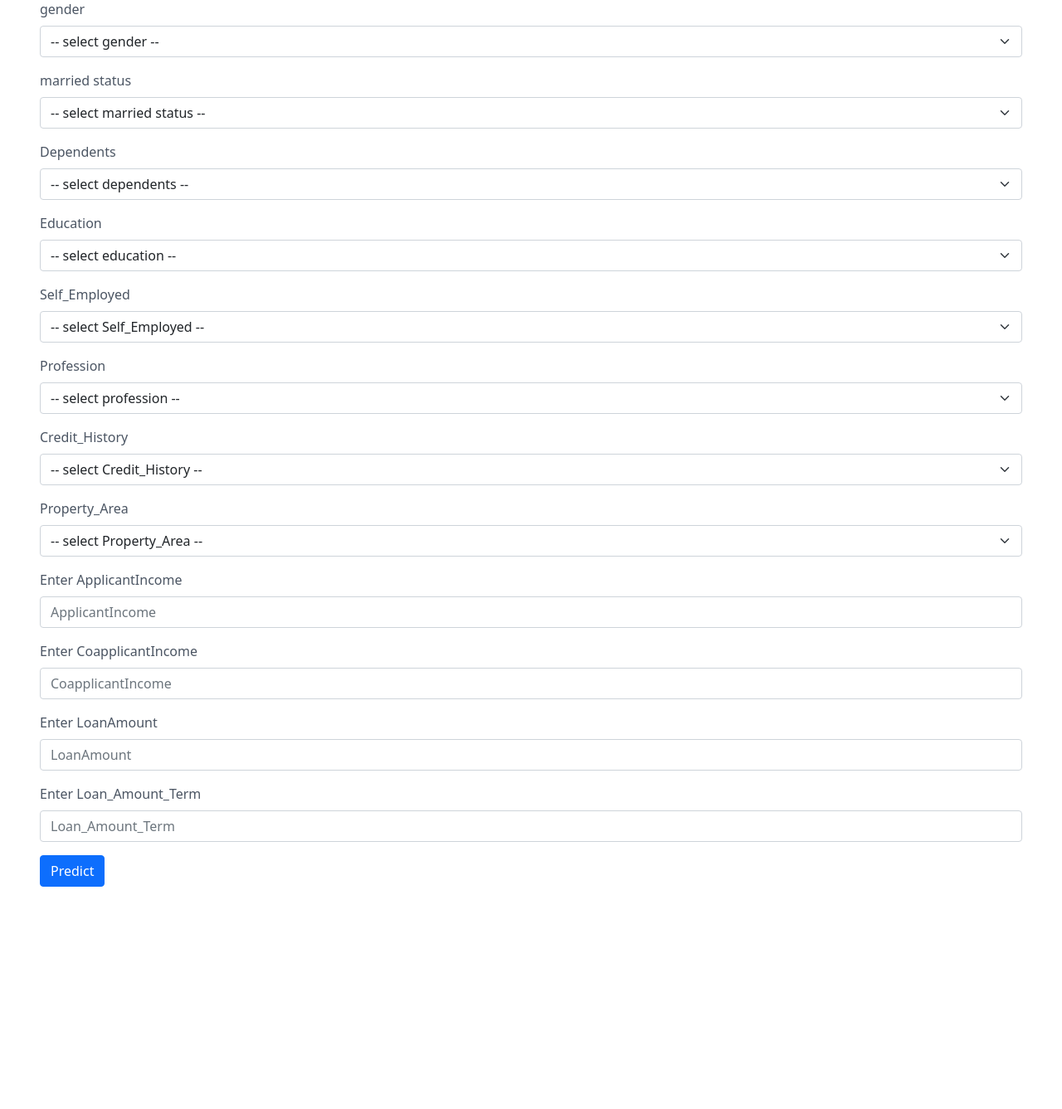
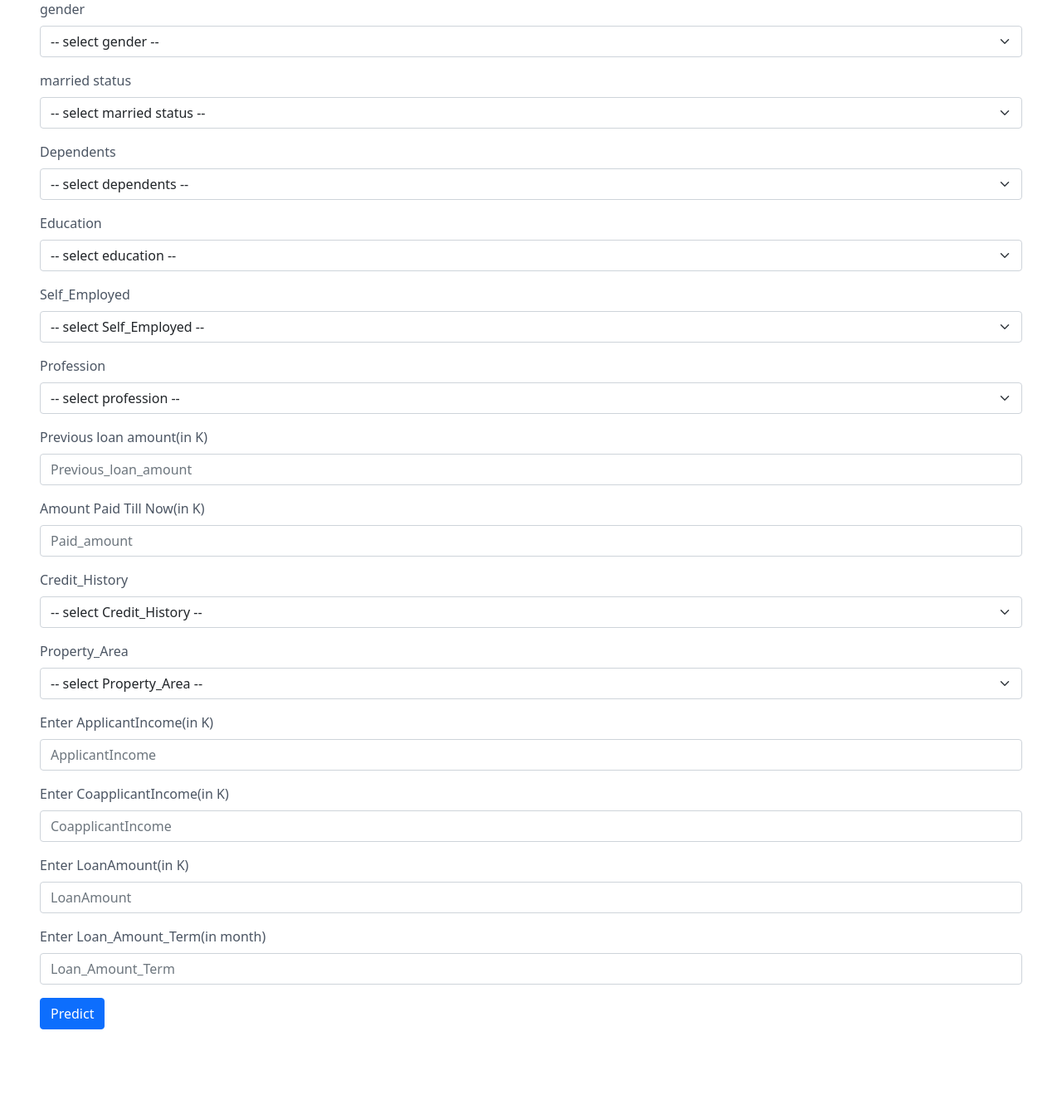
Before and after one commit to Adityakr55/Final-Year-Project, a Flask app: page /prediction.html in a window 1280 px wide. Shown: the part 349-1686 px from the top of the page at 83% size. Before the commit the page ends 1418 px from the top, so only its background shows below. Run offline with Flask 3, Linux system fonts and the light colour scheme; parts of the project's set-up code (start-up, migrations or seed data) failed here and were passed over.

Commit message:
html and backend file for biasing on three factor

```diff
--- a/app.py
+++ b/app.py
@@ -25,6 +25,17 @@ def predict():
         CoapplicantIncome = float(request.form['CoapplicantIncome'])
         LoanAmount = float(request.form['LoanAmount'])
         Loan_Amount_Term = float(request.form['Loan_Amount_Term'])
+
+        #new feature
+
+        Previous_loan_amount=float(request.form['Previous_loan_amount'])
+        profession = request.form['profession']
+        Paid_amount=float(request.form['Paid_amount'])
+
+
+
+
+        #new feature
 
         # gender
         if (gender == "Male"):
@@ -80,6 +91,56 @@ def predict():
             semiurban=0
             urban=0
 
+        #new change in logic
+
+        #biasing based on profession
+
+        if profession == "Farming":
+            ApplicantIncome += 100
+        elif profession == "Teaching":
+            ApplicantIncome += 300
+        elif profession == "Banking":
+            ApplicantIncome += 800
+        elif profession == "Doctor":
+            ApplicantIncome += 500
+        elif profession == "Other":
+            ApplicantIncome += 50
+
+
+        #biasing based on education
+        if education == "Graduate":
+            ApplicantIncome += 50
+
+
+        #biasing based on previous loan amount
+        Left_amount=Previous_loan_amount-Paid_amount
+        if Left_amount >= 2500:
+            Applicant_income = 0
+        elif 1500 <= Left_amount < 2500:
+            Applicant_income -= Left_amount
+        if Applicant_income <= 0:
+            Applicant_income = 0
+        elif 500 < Left_amount < 1500:
+            Applicant_income -= 500
+
+
+
+
+
+
+
+
+
+
+
+
+
+
+
+
+
+        #new change
+
 
         ApplicantIncomelog = np.log(ApplicantIncome)
         totalincomelog = np.log(ApplicantIncome+CoapplicantIncome)
--- a/templates/prediction.html
+++ b/templates/prediction.html
@@ -78,14 +78,27 @@
 
 <div class="mb-3">
   <label for="exampleFormControlInput1" class="form-label"> Profession</label>
-  <select class="form-select" id="married" name="married" aria-label="Default select example">
+  <select class="form-select" id="profession" name="profession" aria-label="Default select example">
   <option selected>-- select profession --</option>
-  <option value="Yes">Farming</option>
-  <option value="No">Teaching</option>
-  <option value="No">Banking</option>
-  <option value="No">Doctor</option>
-  <option value="No">Other</option>
+  <option value="farming">Farming</option>
+  <option value="Teaching">Teaching</option>
+  <option value="Banking">Banking</option>
+  <option value="Doctor">Doctor</option>
+  <option value="Other">Other</option>
 </select>
+</div>
+
+<!-- previous loan history -->
+
+<div class="mb-3">
+  <label for="exampleFormControlInput1" class="form-label">Previous loan amount(in K)</label>
+  <input type="text" class="form-control" id="Previous_loan_amount" name="Previous_loan_amount" placeholder="Previous_loan_amount">
+</div>
+
+
+<div class="mb-3">
+  <label for="exampleFormControlInput1" class="form-label">Amount Paid Till Now(in K)</label>
+  <input type="text" class="form-control" id="Paid_amount" name="Paid_amount" placeholder="Paid_amount">
 </div>
 
 
@@ -116,19 +129,19 @@
 </select>
 </div>
 <div class="mb-3">
-  <label for="exampleFormControlInput1" class="form-label">Enter ApplicantIncome</label>
+  <label for="exampleFormControlInput1" class="form-label">Enter ApplicantIncome(in K)</label>
   <input type="text" class="form-control" id="ApplicantIncome" name="ApplicantIncome" placeholder="ApplicantIncome">
 </div>
 <div class="mb-3">
-  <label for="exampleFormControlInput1" class="form-label">Enter CoapplicantIncome</label>
+  <label for="exampleFormControlInput1" class="form-label">Enter CoapplicantIncome(in K)</label>
   <input type="text" class="form-control" id="CoapplicantIncome" name="CoapplicantIncome" placeholder="CoapplicantIncome">
 </div>
 <div class="mb-3">
-  <label for="exampleFormControlInput1" class="form-label">Enter LoanAmount</label>
+  <label for="exampleFormControlInput1" class="form-label">Enter LoanAmount(in K)</label>
   <input type="text" class="form-control" id="LoanAmount" name="LoanAmount" placeholder="LoanAmount">
 </div>
 <div class="mb-3">
-  <label for="exampleFormControlInput1" class="form-label">Enter Loan_Amount_Term</label>
+  <label for="exampleFormControlInput1" class="form-label">Enter Loan_Amount_Term(in month)</label>
   <input type="text" class="form-control" id="Loan_Amount_Term" name="Loan_Amount_Term" placeholder="Loan_Amount_Term">
 </div>
 
```
